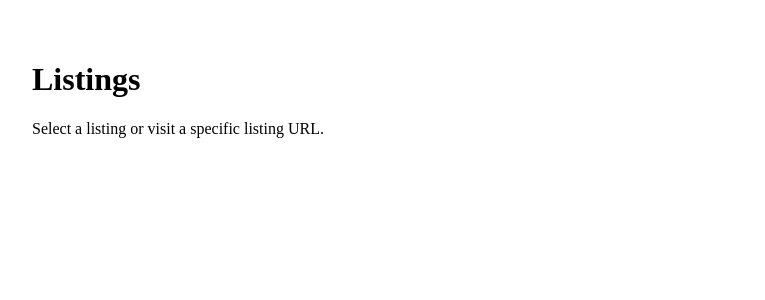
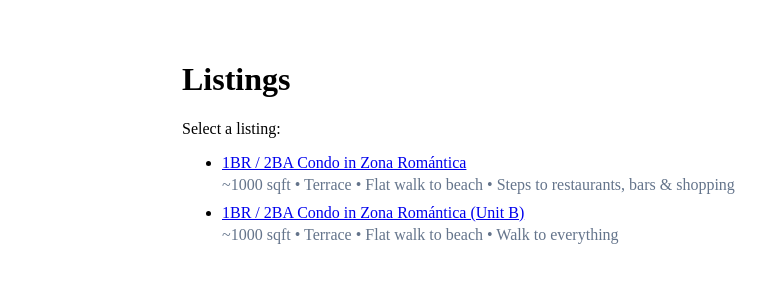
Before and after one commit to grdino/listings-gr, a Next.js app: page /listings in a window 1280 px wide. Shown: the top 300 px of the page, without its empty margins (8-773 px from the left). Built offline with nearby package versions, Linux system fonts and the light colour scheme.

Commit message:
Update index.js
New

```diff
--- a/pages/listings/index.js
+++ b/pages/listings/index.js
@@ -1,8 +1,24 @@
+import Link from "next/link";
+import { LISTINGS } from "../../lib/listings";
+
 export default function ListingsIndex() {
+  const items = Object.values(LISTINGS);
+
   return (
-    <div style={{ padding: "2rem" }}>
+    <div style={{ padding: "2rem", maxWidth: 900, margin: "0 auto" }}>
       <h1>Listings</h1>
-      <p>Select a listing or visit a specific listing URL.</p>
+      <p>Select a listing:</p>
+
+      <ul>
+        {items.map((l) => (
+          <li key={l.slug} style={{ margin: "10px 0" }}>
+            <Link href={`/listings/${l.slug}`}>
+              {l.title}
+            </Link>
+            <div style={{ color: "#64748b", marginTop: 4 }}>{l.subtitle}</div>
+          </li>
+        ))}
+      </ul>
     </div>
   );
 }
```
